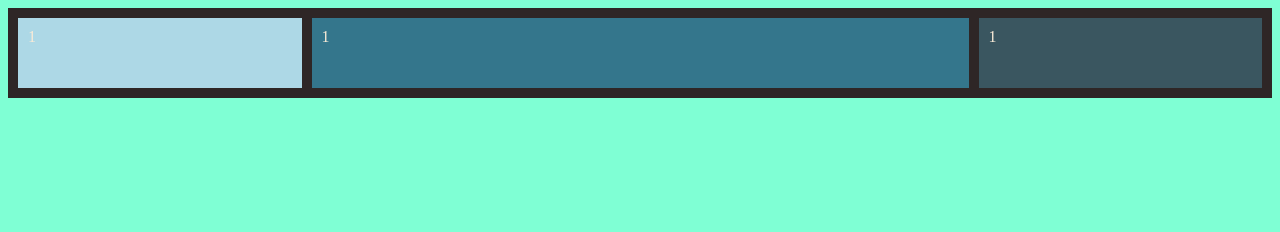
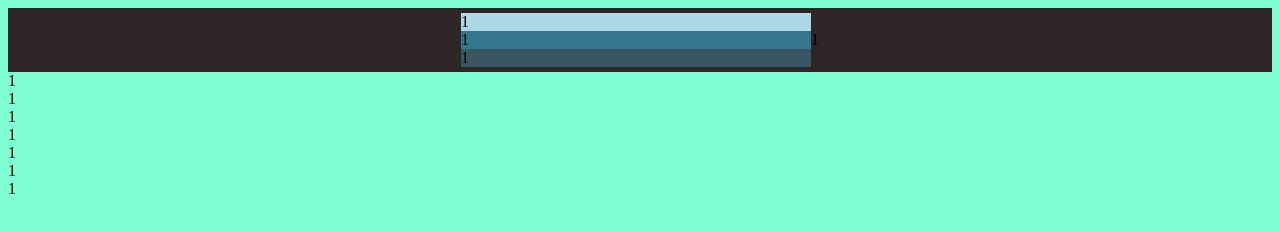
Before and after one commit to SilviaEzra/Sprint1, a plain HTML site: page index.html in a window 1280 px wide. Drawn offline with Linux system fonts and the light colour scheme.

Commit message:
Update index.html

```diff
--- a/index.html
+++ b/index.html
@@ -10,13 +10,38 @@
 
 
     <section class="flex-container">
-        <div class="caja c1">1</div>
-        <div class="caja c2">1</div>
-        <div class="caja c3">1</div>
+        <div class= cajaprincipal>
+        <div class="c1">1</div>
+        <div class="c2">1</div>
+        <div class="c3">1</div></div>
 
 
-
+        <div class="cajaprincipal2">
+        <div class="c4">1</div></div>
     </section>
 
+    <section class="flex-container2">
+        <div class= cajaprincipal1>
+        <div class="subcaja1">
+        <div class="c5">1</div>
+        <div class="c6">1</div></div>
+        <div class="subcaja2">
+        <div class="c7">1</div>
+        <div class="c8">1</div>
+        </div>
+        <div class="subcaja3">
+        <div class="c9">1</div></div>
+        </div>
+
+
+        <div class="cajaprincipal22">
+        <div class="c10">1</div>
+        <div class="c11">1</div></div>
+    </section>
+    <section class="flex-container3">
+        <div class="cajaprincipal3">
+
+        </div>
+    </section>
 </body>
 </html>
```
